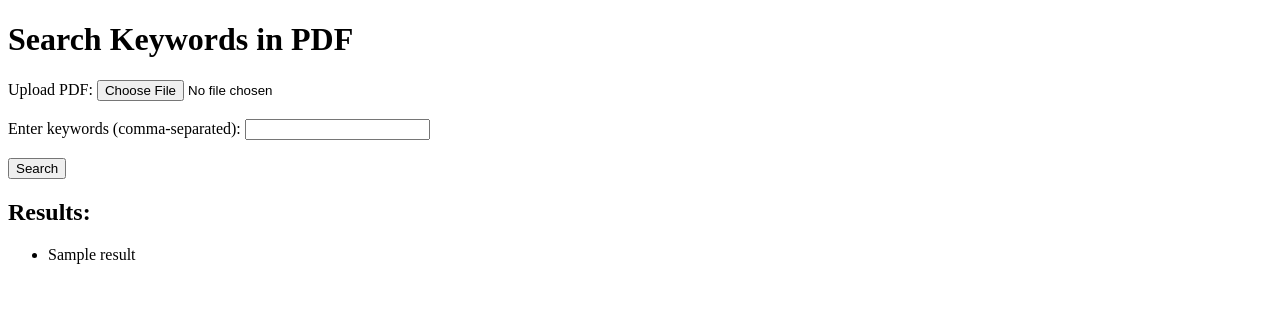
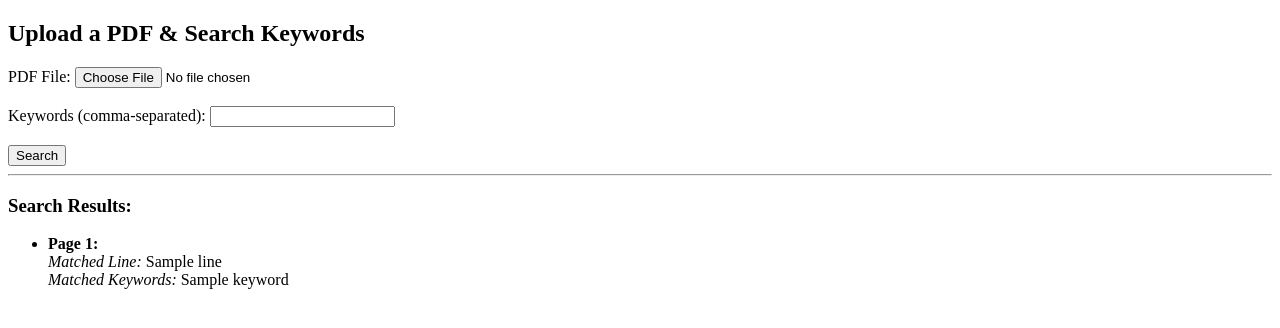
Before and after one commit to Aaronicc/darwin-aaron-santiago-pdf-keyword-search, a Flask app: template templates/index.html in a window 1280 px wide. Shown: the top 328 px of the page. Run offline with Flask 3, Linux system fonts and the light colour scheme; the template is opened without the code that fills it: most values are stand-ins (such as "Sample title", 1, 10 or a date in 2020).

Commit message:
Update index.html

```diff
--- a/templates/index.html
+++ b/templates/index.html
@@ -4,24 +4,32 @@
     <title>PDF Keyword Search</title>
 </head>
 <body>
-    <h1>Search Keywords in PDF</h1>
-    <form method="POST" enctype="multipart/form-data">
-        <label for="pdf">Upload PDF:</label>
+    <h2>Upload a PDF & Search Keywords</h2>
+    <form method="post" enctype="multipart/form-data">
+        <label>PDF File:</label>
         <input type="file" name="pdf" required><br><br>
-        <label for="keywords">Enter keywords (comma-separated):</label>
+
+        <label>Keywords (comma-separated):</label>
         <input type="text" name="keywords" required><br><br>
+
         <button type="submit">Search</button>
     </form>
+
+    <hr>
+
     {% if results %}
-        <h2>Results:</h2>
+        <h3>Search Results:</h3>
         <ul>
             {% for result in results %}
-                <li>{{ result }}</li>
+                <li>
+                    <strong>Page {{ result.page }}:</strong><br>
+                    <em>Matched Line:</em> {{ result.line }}<br>
+                    <em>Matched Keywords:</em> {{ result.keywords | join(", ") }}
+                </li>
             {% endfor %}
         </ul>
-    {% endif %}
-    {% if previous_keywords %}
-        <p><strong>Previously used keywords:</strong> {{ previous_keywords }}</p>
+    {% elif request.method == 'POST' %}
+        <p><strong>No matches found.</strong></p>
     {% endif %}
 </body>
 </html>
```
